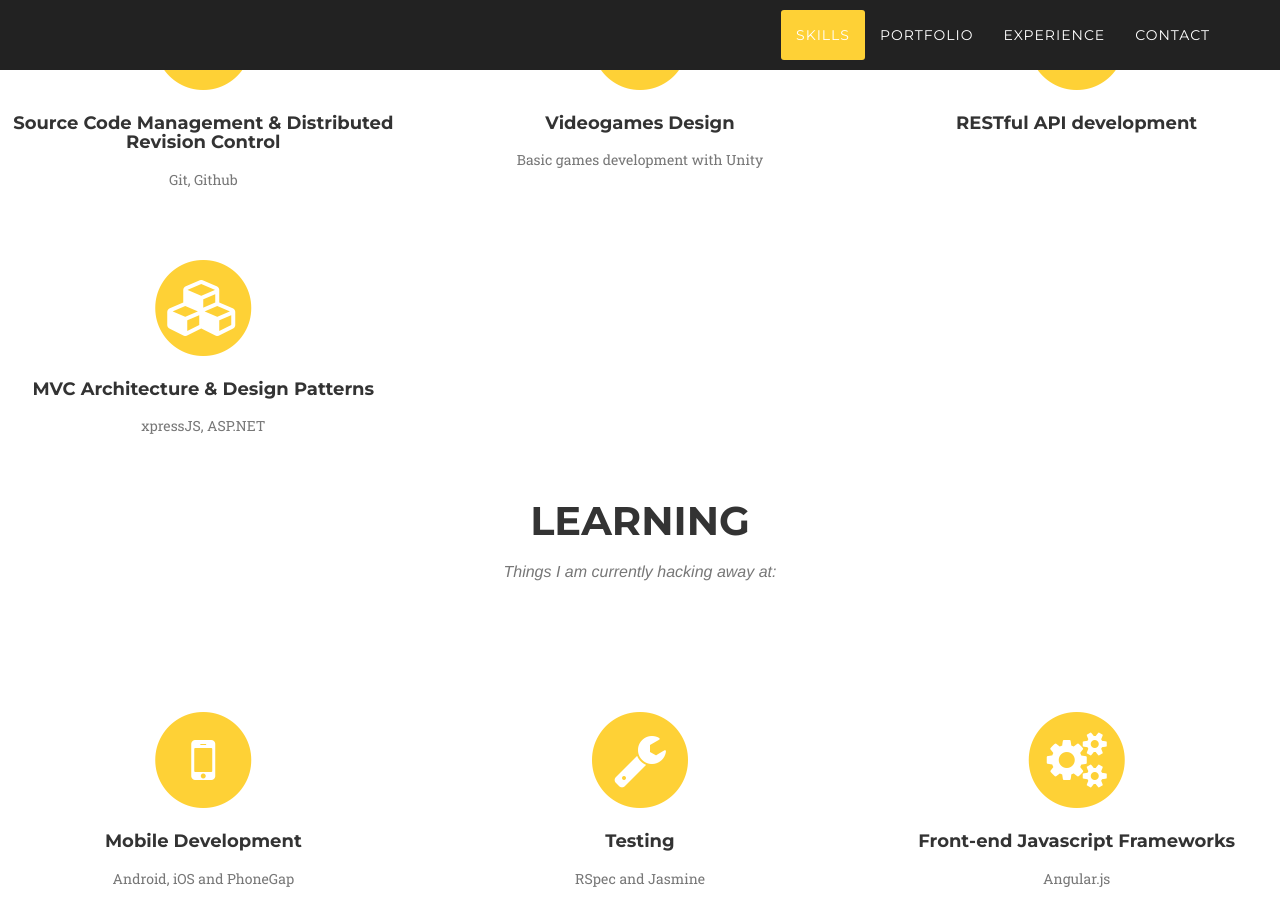
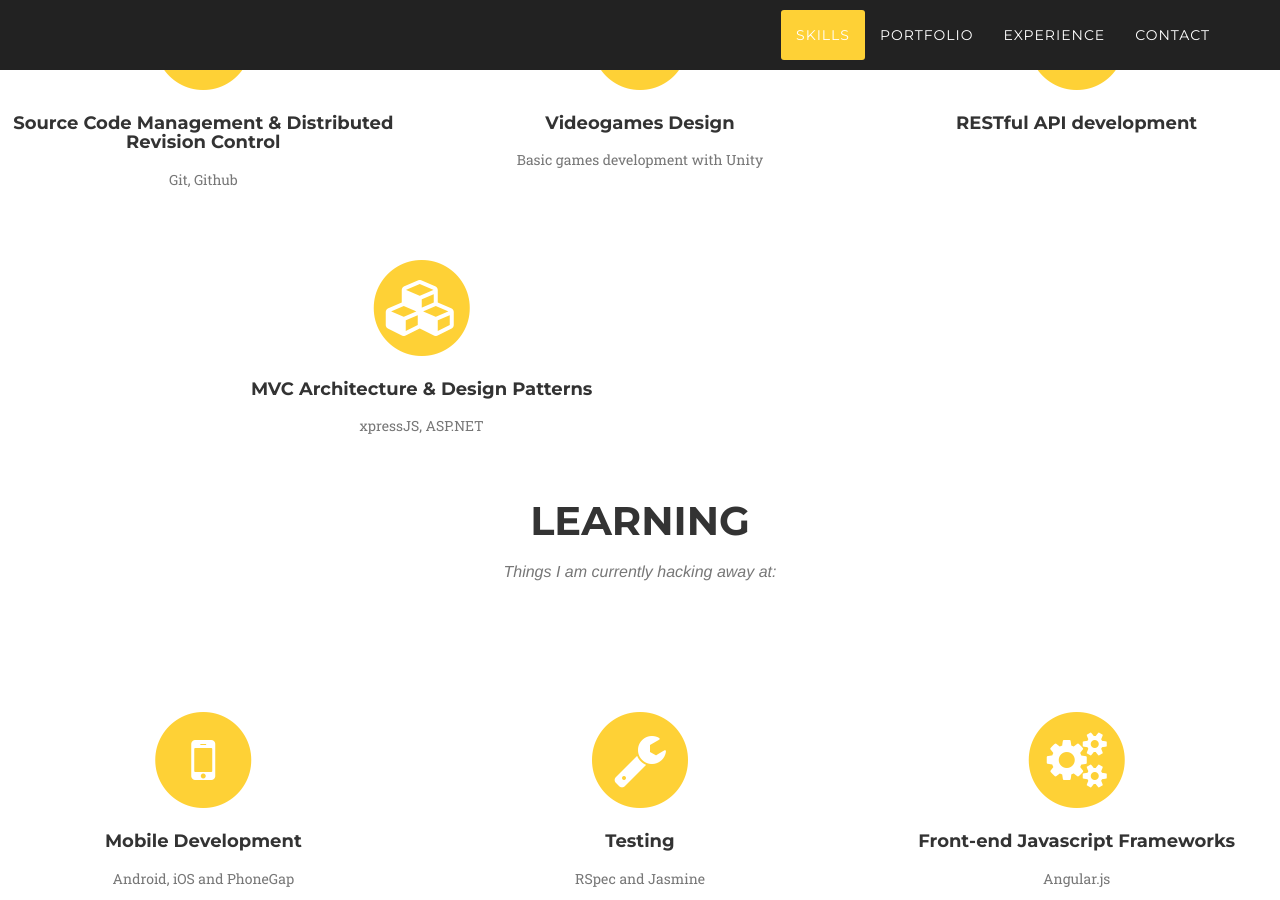
Before and after one commit to agmerino03/agmerino03.github.io, a Jekyll site: the page built from index.html, in a window 1280 px wide and 900 px high, scrolled down 1476 px. Built offline with Jekyll 4.4.1, drawn with Linux system fonts in a browser that asks for light colours; some web fonts are replaced.

Commit message:
Still fixing

```diff
--- a/_includes/skills.html
+++ b/_includes/skills.html
@@ -61,7 +61,7 @@
             </div>
             <!--LINE 3-->
             <div class="row text-center ">
-                <div class="col-md-4">
+                <div class="col-md-8">
                     <span class="fa-stack fa-4x">
                         <i class="fa fa-circle fa-stack-2x text-primary"></i>
                         <i class="fa fa-cubes fa-stack-1x fa-inverse"></i>
```
